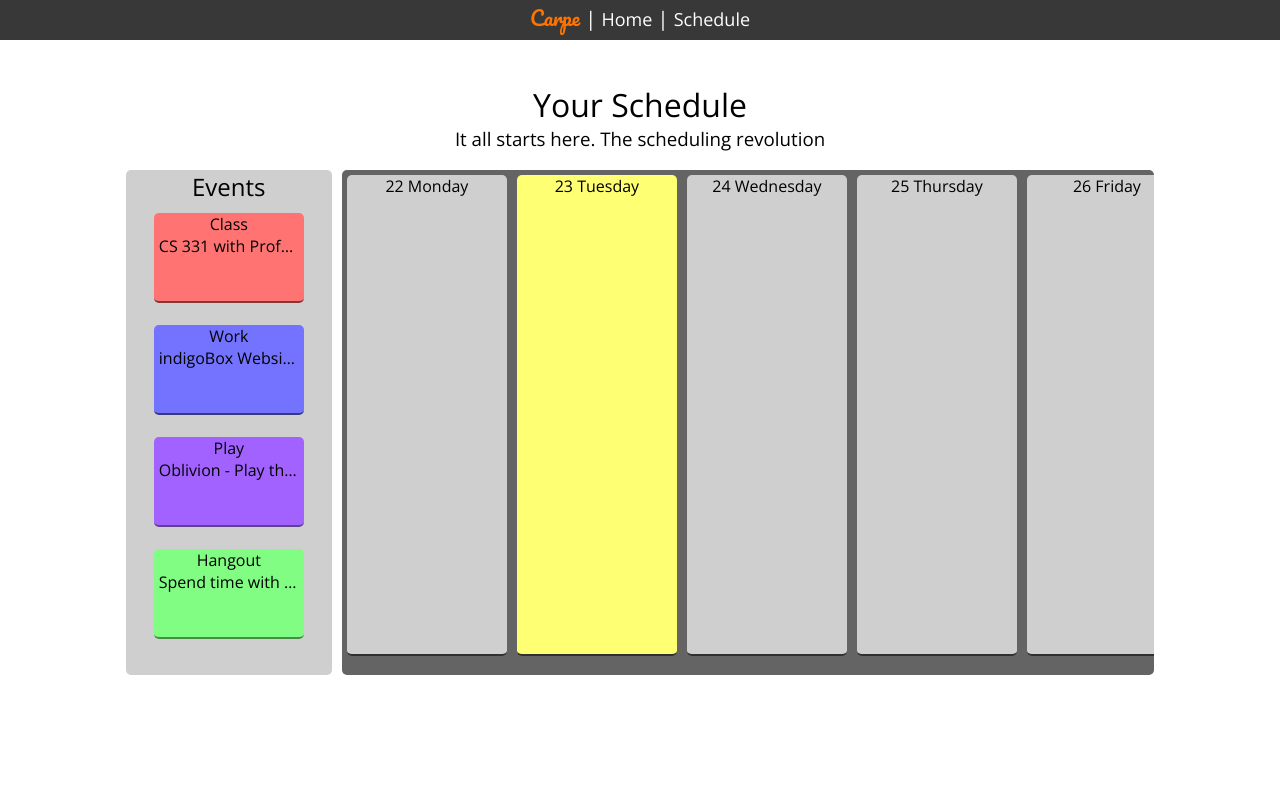
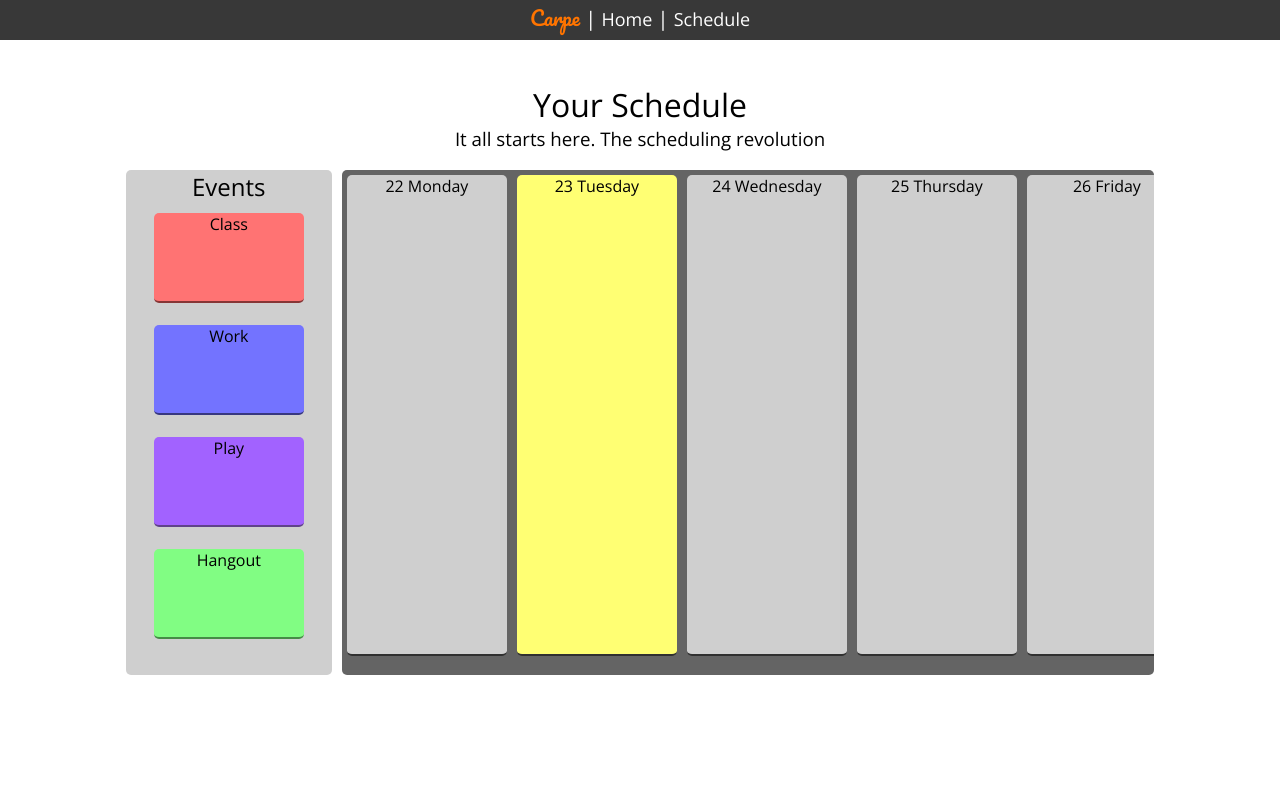
Before and after one commit to vkoves/carpe, a Rails app: page /schedule in a window 1280 px wide. Run offline with Rails 7, Linux system fonts and the light colour scheme; some libraries are stand-ins or nearby versions.

Commit message:
Hid description for now, and fixed grid sizing only applying on drop

```diff
--- a/app/assets/stylesheets/carpe.css
+++ b/app/assets/stylesheets/carpe.css
@@ -153,6 +153,7 @@ body
 }
 .evnt-desc
 {
+	display: none;
 	margin-left: 5px;
 	margin-right: 5px;
 	white-space: nowrap;
--- a/app/views/pages/schedule.html.erb
+++ b/app/views/pages/schedule.html.erb
@@ -111,7 +111,6 @@ $(document).ready(function()
 					topVal = $(this).height() - ui.draggable.outerHeight();
 				}
 				ui.draggable.css("top",topVal);
-				ui.draggable.css("height", (gridHeight*3)-2);
 			}
 
 	    	var element = ui.draggable.detach();
@@ -153,6 +152,11 @@ function addDrag()
 		stack: ".sch-evnt",
 		opacity: 0.7,
 		gridOn: false,
+		start: function(event, ui)
+		{
+			$(this).css("height", (gridHeight*3)-2);
+			$(this).children(".evnt-time").show();
+		},
 		stop: function(event, ui)
 		{
 			$("#sch-tiles").html(sideHTML);
@@ -177,10 +181,6 @@ function addDrag()
 			$(this).css("top",topVal);
 
 
-		},
-		start: function(event, ui)
-		{
-			$(this).children(".evnt-time").show();
 		},
 		drag: function(event, ui)
 		{
```
